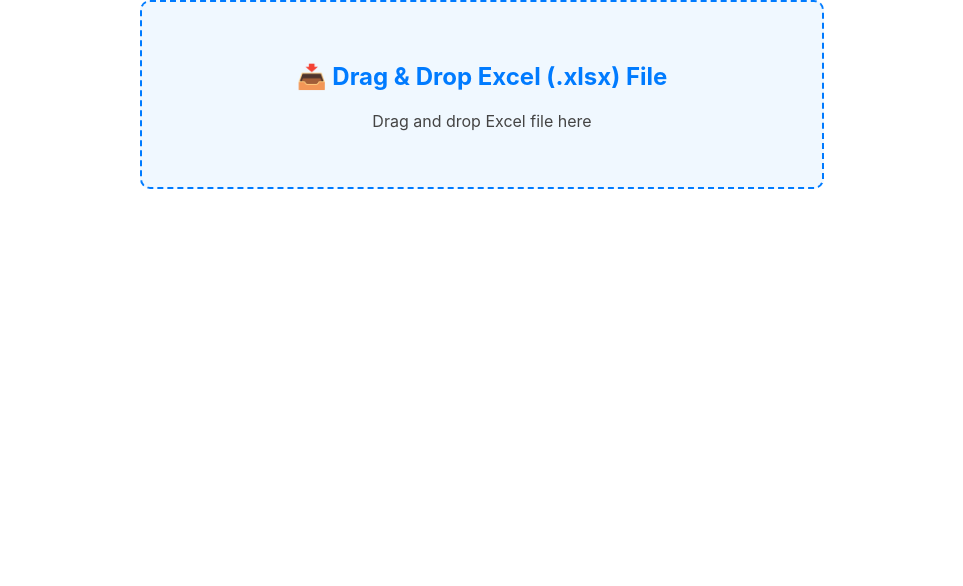
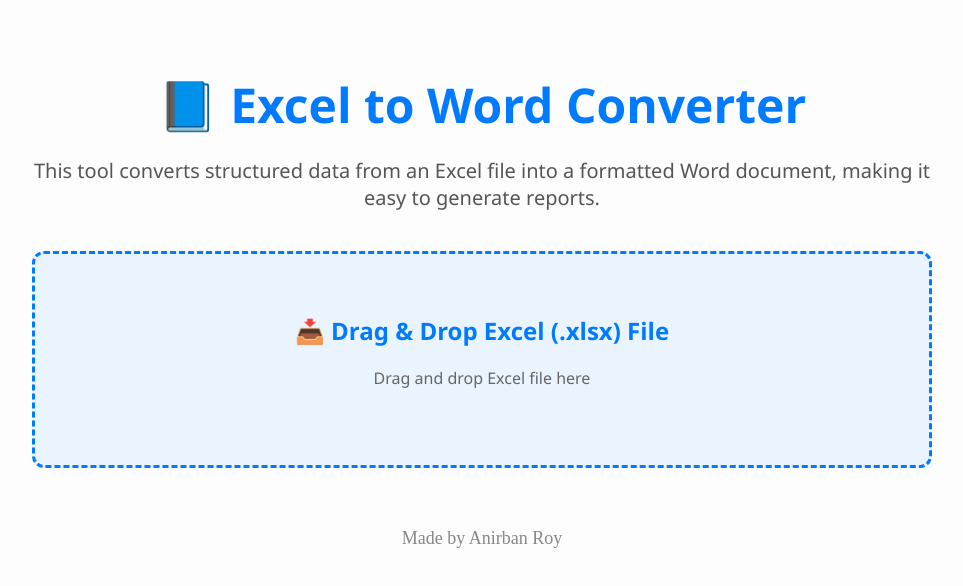
Before and after one commit to tanai1306/excel_to_word, a React (Create React App) app: page / in a window 1280 px wide. Shown: the top 586 px of the page, without its empty margins (158-1121 px from the left). Built offline with nearby package versions, Linux system fonts and the light colour scheme.

Commit message:
Better Ui

```diff
--- a/src/Pages/Excel.css
+++ b/src/Pages/Excel.css
@@ -0,0 +1,61 @@
+/* Excel.css */
+
+body {
+    margin: 0;
+    font-family: "Segoe UI", Tahoma, Geneva, Verdana, sans-serif;
+    background: #fdfdfd;
+    color: #444;
+}
+
+.container {
+    max-width: 900px;
+    margin: 0 auto;
+    text-align: center;
+    padding: 40px 20px;
+}
+
+.title {
+    font-size: 48px;
+    font-weight: bold;
+    color: #007bff;
+    margin-bottom: 10px;
+}
+
+.subtitle {
+    font-size: 20px;
+    margin-bottom: 40px;
+    color: #555;
+}
+
+.drop-area {
+    border: 3px dashed #007bff;
+    padding: 60px 20px;
+    border-radius: 12px;
+    background: #e9f4ff;
+    transition: background 0.3s, transform 0.2s;
+    cursor: pointer;
+}
+
+.drop-area:hover {
+    background: #d4ecff;
+    transform: scale(1.02);
+}
+
+.drop-area h2 {
+    margin: 0;
+    font-size: 24px;
+    color: #007bff;
+}
+
+.status {
+    margin-top: 20px;
+    font-size: 16px;
+    color: #666;
+}
+
+.footer {
+    margin-top: 60px;
+    font-size: 18px;
+    color: #888;
+    font-family: "Times New Roman", Times, serif;
+}
--- a/src/Pages/Excel.js
+++ b/src/Pages/Excel.js
@@ -135,6 +135,11 @@ const ExcelDropToWord = () => {
             saveAs(blob, "Exceptions_and_Clarifications.docx");
 
             setStatus("✅ Word document created!");
+
+
+            setTimeout(() => {
+                setStatus("Drag and drop Excel file here");
+            }, 100);
         } catch (err) {
             console.error(err);
             setStatus("❌ Error processing Excel.");
@@ -144,35 +149,50 @@ const ExcelDropToWord = () => {
     const handleDragOver = (e) => e.preventDefault();
 
     return (
-        // <div style={{ display:"flex", flexDirection:"column", fontFamily: "time new roman", color: "#888888", alignItems:"center" }}>
+        // <div style={{ display: "flex", flexDirection: "column", fontFamily: "time new roman", color: "#888888", alignItems: "center" }}>
 
-        //     <div style={{fontSize: "50px",}}>
+        //     <div style={{ fontSize: "50px", }}>
         //         Made By Anirban Roy
         //     </div>
-        //     <div style={{fontSize: "30px",width:"50%"}}>
+        //     <div style={{ fontSize: "30px", width: "50%" }}>
         //         This tool converts structured data from an Excel file into a formatted Word document, making it easy to generate reports, templates, or letters automatically.
         //     </div>
 
 
+        //     <div
+        //         onDrop={handleDrop}
+        //         onDragOver={handleDragOver}
+        //         style={{
+        //             border: "2px dashed #007bff",
+        //             padding: "40px",
+        //             textAlign: "center",
+        //             borderRadius: "10px",
+        //             background: "#f0f8ff",
+        //             marginTop: "10%",
+        //             width: "600px",
+        //             margin: "auto",
+        //         }}
+        //     >
+        //         <h2 style={{ color: "#007bff" }}>📥 Drag & Drop Excel (.xlsx) File</h2>
+        //         <p style={{ color: "#444", marginTop: "20px" }}>{status}</p>
+        //     </div>
+        // </div>
 
-        // </div>
-        <div
-            onDrop={handleDrop}
-            onDragOver={handleDragOver}
-            style={{
-                border: "2px dashed #007bff",
-                padding: "40px",
-                textAlign: "center",
-                borderRadius: "10px",
-                background: "#f0f8ff",
-                marginTop: "10%",
-                width: "600px",
-                margin: "auto",
-            }}
-        >
-            <h2 style={{ color: "#007bff" }}>📥 Drag & Drop Excel (.xlsx) File</h2>
-            <p style={{ color: "#444", marginTop: "20px" }}>{status}</p>
+        <div className="container">
+            <h1 className="title">📘 Excel to Word Converter</h1>
+            <p className="subtitle">
+                This tool converts structured data from an Excel file into a formatted Word document, making it easy to generate reports.
+            </p>
+
+            <div className="drop-area" onDrop={handleDrop} onDragOver={handleDragOver}>
+                <h2>📥 Drag & Drop Excel (.xlsx) File</h2>
+                <p className="status">{status}</p>
+            </div>
+
+            <footer className="footer">Made by Anirban Roy</footer>
         </div>
+
+
     );
 };
 
```
